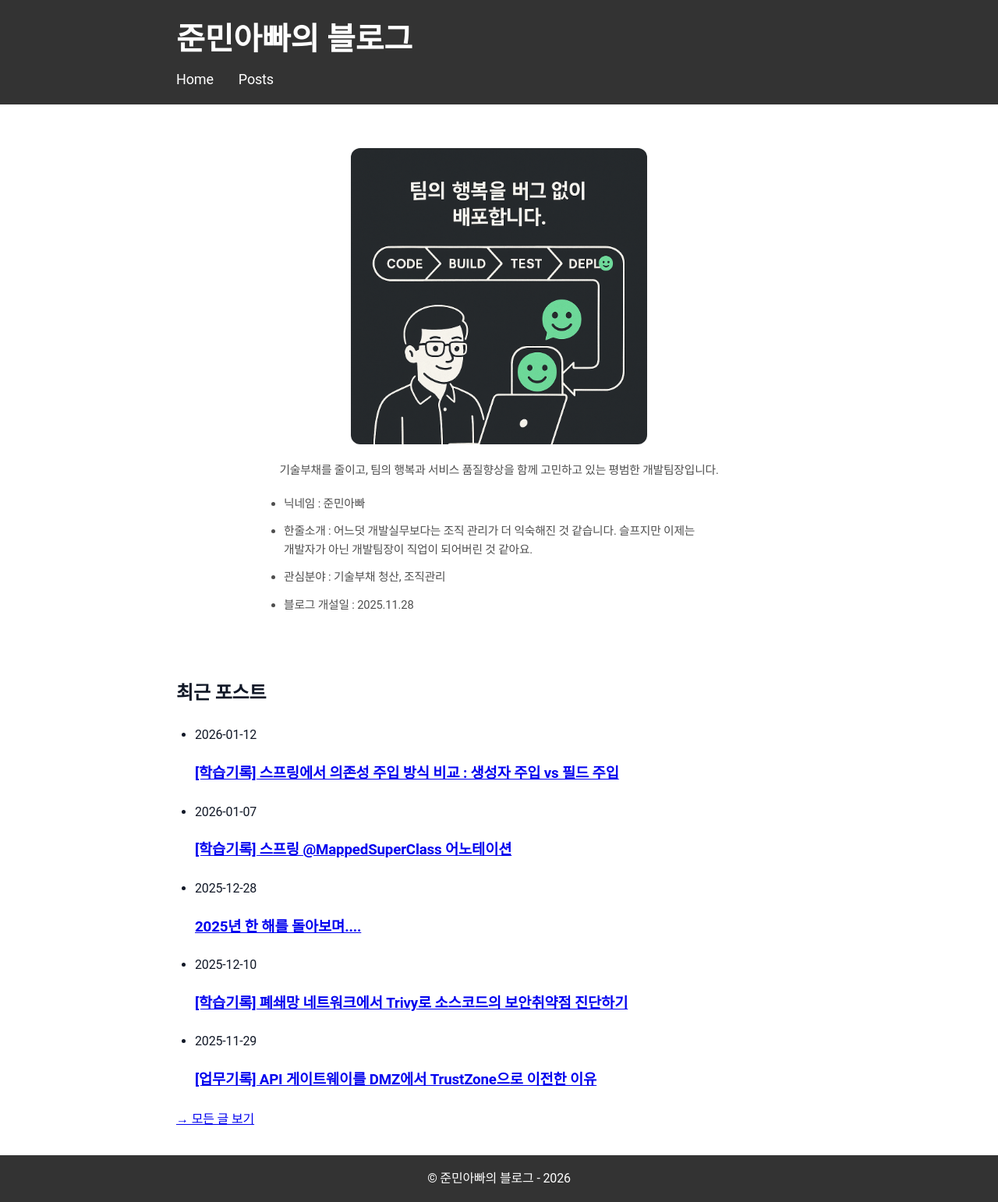
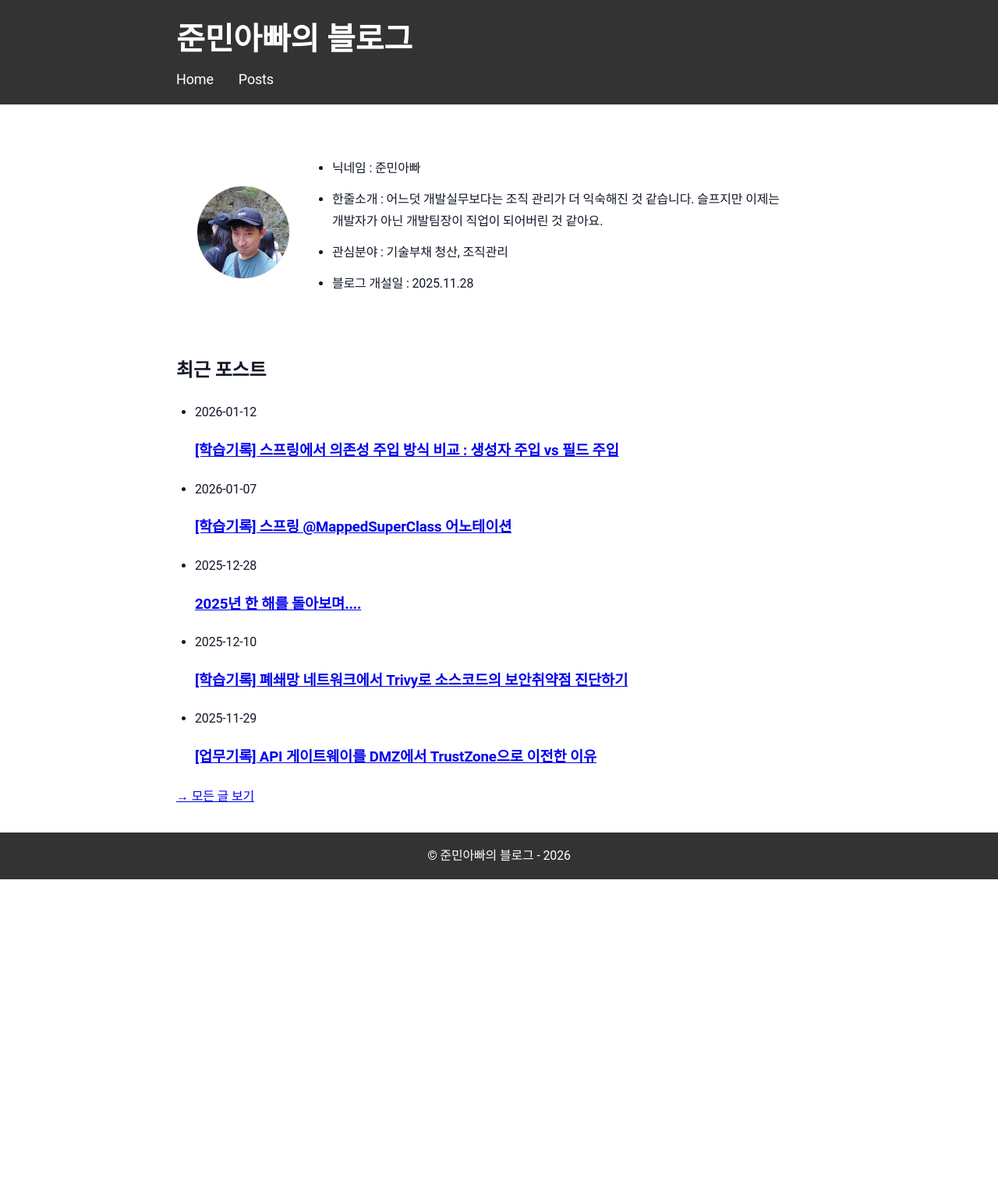
Before and after one commit to sanghoon-lee/sanghoon-lee.github.io, a Jekyll site: the page built from index.md, in a window 1280 px wide. Shown: the whole page at 78% size. Built offline with Jekyll 4.4.1, drawn with Linux system fonts in a browser that asks for light colours; after the commit the page ends 1128 px from its top, so only the background shows below that.

Commit message:
홈 화면 수정

```diff
--- a/index.md
+++ b/index.md
@@ -4,69 +4,93 @@ title: 🏠 Home
 ---
 
 <style>
-/* Hero wrapper */
-.hero {
-  display: flex;
-  flex-direction: column;
+/* Home intro wrapper */
+.home-intro {
+  max-width: 860px;
+  margin: 2rem auto 1.5rem;
+  padding: 1.25rem 1rem;
+  display: grid;
+  grid-template-columns: 140px 1fr;
+  gap: 1.25rem;
   align-items: center;
-  margin: 2rem 0 1.5rem;
-  padding: 1.5rem 1rem;
 }
 
-/* Hero image: 자연스러운 크기 */
-.hero-image {
-  width: 80%;
-  max-width: 380px;
-  height: auto;
-  margin-bottom: 1.4rem;
-  border-radius: 12px;
-  display: block;
+/* Profile image (circle) */
+.profile-wrap {
+  display: flex;
+  justify-content: center;
+  align-items: center;
 }
 
-/* Title (텍스트 중심 강조) */
-.hero-title {
-  margin: 0 0 0.6rem;
-  font-size: 1.65rem;
-  font-weight: 800;
-  line-height: 1.45;
-  text-align: center;
+.profile-img {
+  width: 120px;
+  height: 120px;
+  border-radius: 999px; /* 완전 원형 */
+  object-fit: cover;
+  display: block;
+  border: 1px solid rgba(0,0,0,0.08);
 }
 
-/* Subtitle alignment balancing */
-.hero-subtitle {
-  margin: 0 0 1.2rem;
-  font-size: 0.92rem;
-  line-height: 1.6;
-  text-align: left;
-  color: #4e4e4e;
-  max-width: 600px;
+/* Text area */
+.profile-text h1 {
+  margin: 0 0 0.35rem;
+  font-size: 1.55rem;
+  font-weight: 800;
+  line-height: 1.35;
 }
 
-/* Tags: 중앙 정렬 */
-.hero-tags {
+.profile-text p {
+  margin: 0.4rem 0;
+  line-height: 1.7;
+  color: #374151;
+}
+
+.profile-meta {
+  margin: 0.75rem 0 0;
+  padding-left: 1.1rem;
+  color: #4b5563;
+}
+
+.profile-meta li {
+  margin: 0.25rem 0;
+}
+
+/* Small badges */
+.badges {
+  margin-top: 0.8rem;
   display: flex;
-  justify-content: center;
   flex-wrap: wrap;
   gap: 0.45rem;
-  margin-top: 0.8rem;
+}
+
+.badge {
+  display: inline-block;
+  font-size: 0.85rem;
+  padding: 0.25rem 0.55rem;
+  border-radius: 999px;
+  border: 1px solid rgba(0,0,0,0.12);
+  background: rgba(0,0,0,0.03);
+  color: #111827;
 }
 
 /* Responsive */
 @media (max-width: 768px) {
-  .hero-image {
-    max-width: 280px;
+  .home-intro {
+    grid-template-columns: 1fr;
+    text-align: left;
   }
-  .hero-title {
-    font-size: 1.4rem;
+  .profile-wrap {
+    justify-content: flex-start;
   }
 }
 </style>
 
-<section class="hero">
-  <img class="hero-image" src="/assets/hero.png" alt="Hero image: 팀의 행복을 버그 없이 배포합니다">
-  <p class="hero-subtitle">
-    기술부채를 줄이고, 팀의 행복과 서비스 품질향상을 함께 고민하고 있는 평범한 개발팀장입니다.
-  </p>
+<section class="home-intro">
+  <div class="profile-wrap">
+    <!-- 프로필 이미지 파일을 /assets/profile.jpg 로 두는 걸 추천 -->
+    <img class="profile-img" src="/assets/profile.jpg" alt="준민아빠">
+  </div>
+
   <ul class="hero-subtitle">
     <li>닉네임 : 준민아빠 </li>
     <li>한줄소개 : 어느덧 개발실무보다는 조직 관리가 더 익숙해진 것 같습니다. 슬프지만 이제는 개발자가 아닌 개발팀장이 직업이 되어버린 것 같아요. </li>
```
Also changed, not shown: assets/profile.jpg (added).
